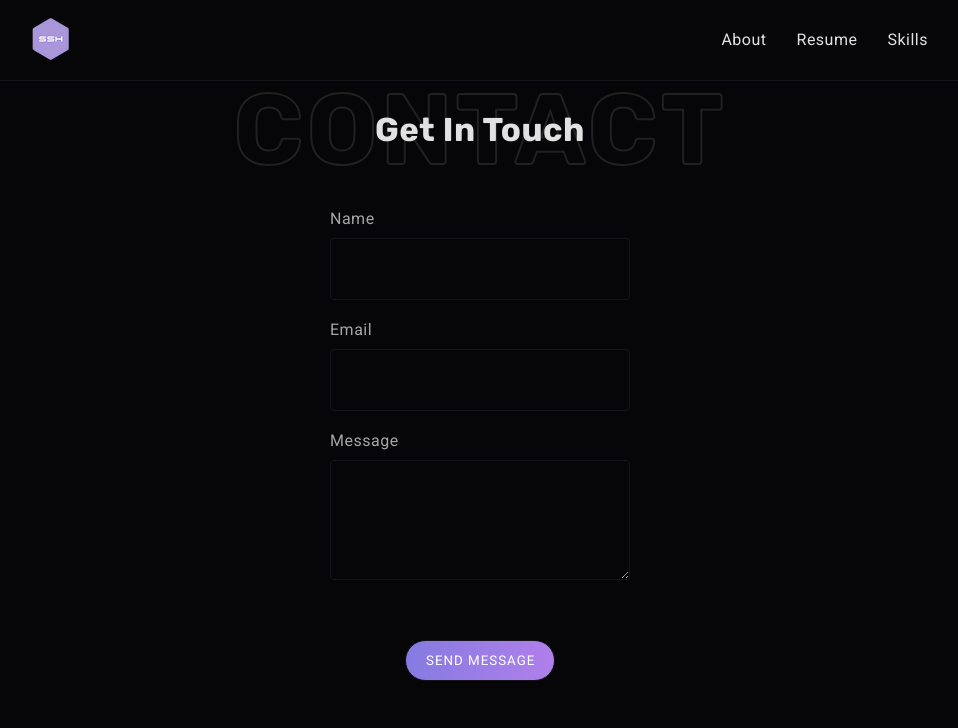
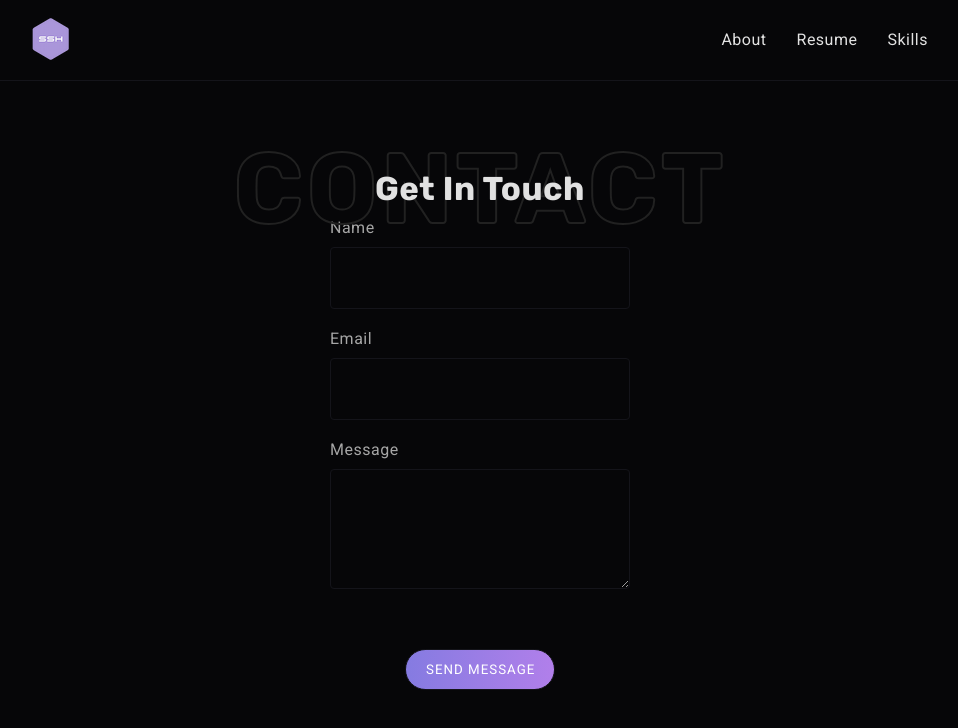
Before and after one commit to sergey-shapo/my-page, a React (Vite) app: page /contact in a window 1280 px wide. Shown: the top 728 px of the page, without its empty margins (160-1118 px from the left). Built offline with nearby package versions, Linux system fonts and the light colour scheme.

Commit message:
Refactor modal styles position

```diff
--- a/src/components/Modal/ModalStyled.ts
+++ b/src/components/Modal/ModalStyled.ts
@@ -1,13 +1,21 @@
 import { styled } from "styled-components";
 
 const ModalStyled = styled.span`
-  text-align: center;
+  position: fixed;
   padding: 12px;
   color: #00cc66;
+  top: 96%;
+  left: 50%;
+  transform: translate(-50%, -50%);
+  white-space: nowrap;
 
   &.error {
     color: red;
   }
+
+  @media (min-width: 450px) {
+    top: 85%;
+  }
 `;
 
 export default ModalStyled;
--- a/src/pages/ContactPage/ContactPage.tsx
+++ b/src/pages/ContactPage/ContactPage.tsx
@@ -5,7 +5,6 @@
 const ContactPage = (): React.ReactElement => {
   return (
     <ContactPageStyled>
-      {/* <h1>Get In Touch</h1> */}
       <SectionHeading
         frontTxt="Get In Touch"
         backgroundTxt="Contact"
--- a/src/pages/ContactPage/ContactPageStyled.ts
+++ b/src/pages/ContactPage/ContactPageStyled.ts
@@ -1,20 +1,10 @@
 import { styled } from "styled-components";
 
 const ContactPageStyled = styled.div`
+  margin-top: 68px;
   display: flex;
   flex-direction: column;
   align-items: center;
-  justify-items: center;
-  gap: 50px;
-  /*
-  h1 {
-    font-size: 38px;
-    color: ${(props) => props.theme.colors.txt.primary};
-    font-family: ${(props) => props.theme.fonts.secondary};
-    font-weight: 600;
-    letter-spacing: 0.5px;
-    line-height: 53px;
-  } */
 `;
 
 export default ContactPageStyled;
```
